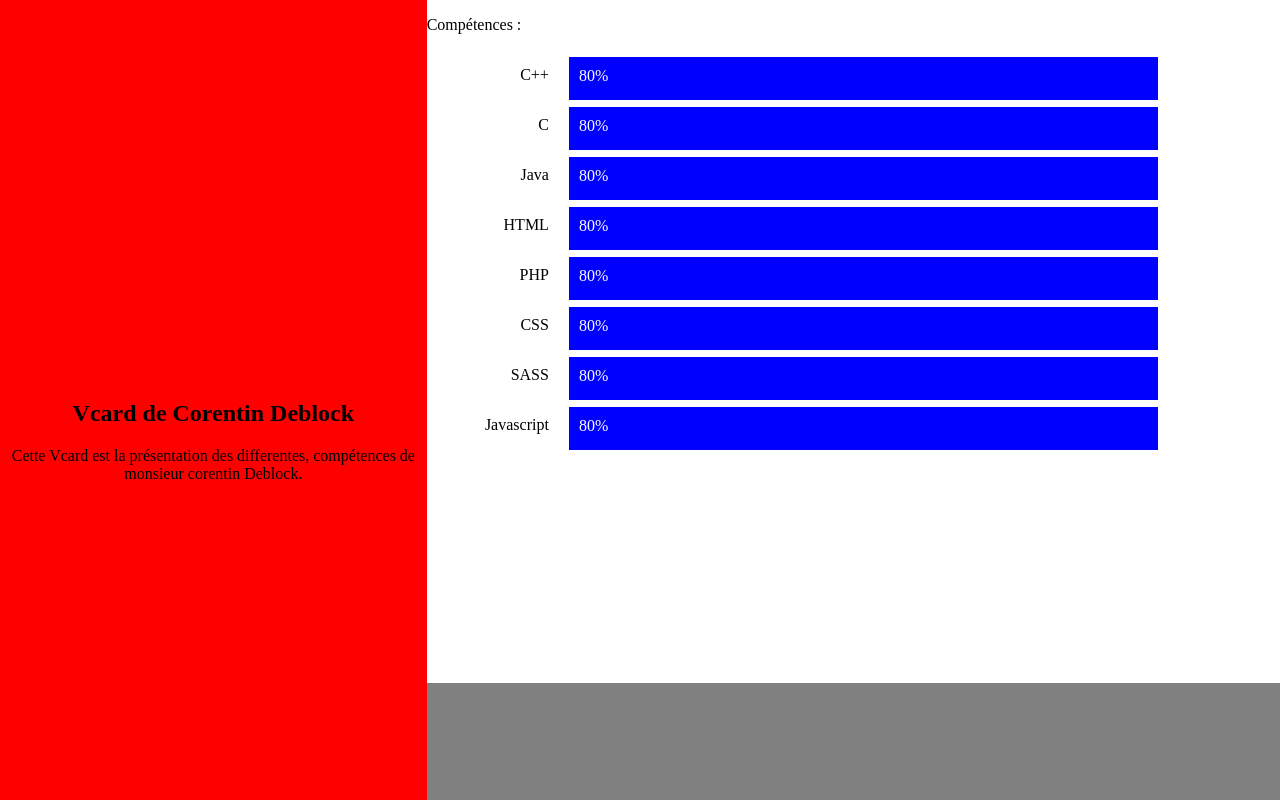
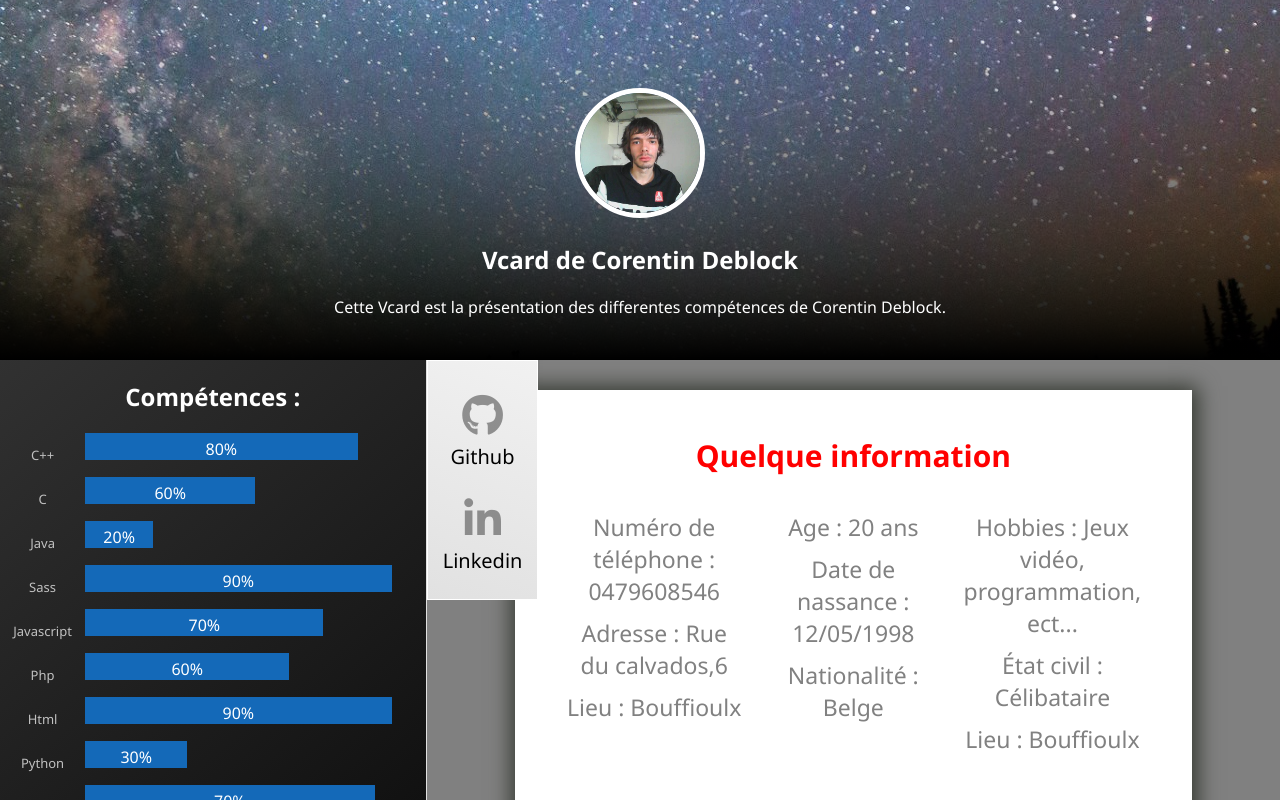
Before and after one commit to CorentinDeblock/VCard, a plain HTML site: page Index.html in a window 1280 px wide. Drawn offline with Linux system fonts and the light colour scheme.

Commit message:
Ajout de la vcard

```diff
--- a/Index.html
+++ b/Index.html
@@ -4,53 +4,148 @@
     <meta charset="UTF-8">
     <meta name="viewport" content="width=device-width, initial-scale=1.0">
     <meta http-equiv="X-UA-Compatible" content="ie=edge">
-    <title>Document</title>
-    <link rel="stylesheet" href="style.css">
+    <title>Vcard CorentinDeblock</title>
+    <link rel="stylesheet" href="css/style.css">
+    <link rel="stylesheet" href="https://use.fontawesome.com/releases/v5.8.1/css/all.css" integrity="sha384-50oBUHEmvpQ+1lW4y57PTFmhCaXp0ML5d60M1M7uH2+nqUivzIebhndOJK28anvf" crossorigin="anonymous">
 </head>
 <body>
     <aside>
         <div class="content">
+            <img src="image/photo-coco.jpg" class="pdp"alt="pdpCorentin">
             <h1>Vcard de Corentin Deblock</h1>
-            <p>Cette Vcard est la présentation des differentes, compétences de monsieur corentin Deblock.</p>
+            <p>Cette Vcard est la présentation des differentes compétences de Corentin Deblock.</p>
         </div>
     </aside>
     <main>
-        <p>Compétences : </p>
+        <h2>Compétences : </h2>
         <div class="content-prog">
             <p>C++</p>
-            <div class="cpp graphics-percent">80%</div>
+            <div class="cpp graphics-answer cpp">80%</div>
         </div>
         <div class="content-prog">
             <p>C</p>
-            <div class="cpp graphics-percent">80%</div>
+            <div class="c graphics-answer c">60%</div>
         </div>
         <div class="content-prog">
             <p>Java</p>
-            <div class="cpp graphics-percent">80%</div>
+            <div class="java graphics-answer java">20%</div>
         </div>
         <div class="content-prog">
-            <p>HTML</p>
-            <div class="cpp graphics-percent">80%</div>
-        </div>
-        <div class="content-prog">
-            <p>PHP</p>
-            <div class="cpp graphics-percent">80%</div>
-        </div>
-        <div class="content-prog">
-            <p>CSS</p>
-            <div class="cpp graphics-percent">80%</div>
-        </div>
-        <div class="content-prog">
-            <p>SASS</p>
-            <div class="cpp graphics-percent">80%</div>
+            <p>Sass</p>
+            <div class="sass graphics-answer html">90%</div>
         </div>
         <div class="content-prog">
             <p>Javascript</p>
-            <div class="cpp graphics-percent">80%</div>
+            <div class="javascript graphics-answer">70%</div>
+        </div>
+        <div class="content-prog">
+            <p>Php</p>
+            <div class="php graphics-answer">60%</div>
+        </div>
+        <div class="content-prog">
+            <p>Html</p>
+            <div class="html graphics-answer">90%</div>
+        </div>
+        <div class="content-prog">
+            <p>Python</p>
+            <div class="python graphics-answer">30%</div>
+        </div>
+        <div class="content-prog">
+            <p>Css</p>
+            <div class="css graphics-answer">70%</div>
+        </div>
+        <div class="content-prog">
+            <p>c#</p>
+            <div class="cSharp graphics-answer">50%</div>
         </div>
     </main>
     <footer>
-
+        <div class="reseau">
+            <div>
+                <a href="https://github.com/CorentinDeblock" class="fab fa-github"></a>
+                <p>Github</p>
+            </div>
+            <div>
+                <a href="https://www.linkedin.com/in/corentin-deblock" class="fab fa-linkedin-in"></a>
+                <p>Linkedin</p>
+            </div>
+        </div>
+        <section>
+            <h2 class="qaTitle">Quelque information</h2>
+            <article>
+                <div>
+                    <p>Numéro de téléphone : 0479608546</p>
+                    <p>Adresse : Rue du calvados,6</p>
+                    <p>Lieu : Bouffioulx</p>
+                </div>
+                <div>
+                    <p>Age : 20 ans</p>
+                    <p>Date de nassance : 12/05/1998</p>
+                    <p>Nationalité : Belge</p>
+                </div>
+                <div>
+                    <p>Hobbies : Jeux vidéo, programmation, ect...</p>
+                    <p>État civil : Célibataire</p>
+                    <p>Lieu : Bouffioulx</p>
+                </div>
+            </article>
+            <article class="some-information">
+                <div class="Vcontent">
+                    <div class="icon">
+                        <i class="fas fa-desktop"></i>
+                        <i class="fas fa-laptop"></i>
+                        <i class="fas fa-tablet-alt"></i>
+                        <i class="fas fa-mobile-alt"></i>
+                    </div>
+                    <div class="card">
+                        <h2 class="title">Developpeur responsive</h2>
+                        <div>
+                            <p>Je suis capable de développer sur toute les plateforme.</p>
+                            <p>
+                                Aussi bien le desktop que les laptop que les tablette et même le mobile,
+                                je peut également utiliser bootstrap ou alors faire moi même mes grid et les adapter,
+                                a la plateforme et même ecrire mon propes framework.
+                            </p>
+                        </div>
+                    </div>
+                </div>
+                <div class="Vcontent">
+                    <div class="icon">
+                        <i class="fab fa-html5"></i>
+                        <i class="fab fa-css3-alt"></i>
+                        <i class="fab fa-php"></i>
+                        <i class="fab fa-js-square"></i>
+                    </div>
+                    <div class="card">
+                        <h2 class="title">Developpeur front/back end</h2>
+                        <div>
+                            <p>Je suis capable de développer sur tout les languages, que ce sois le front comme le back end.</p>
+                            <p>
+                                Je sais faire du php ainsi que du js et du html mais aussi du css, mais je ne suis pas un
+                                professionnel je doit encore apprendre. Je sais faire une base de données, les stocker, creer des catégories,
+                                faire des requête préparer et combiner le tout avec de l'ajax. Je sais aussi créer des cookies et des session.
+                            </p>
+                        </div>
+                    </div>
+                </div>
+                <div class="Vcontent">
+                    <div class="icon">
+                        <i class="fas fa-gamepad"></i>
+                    </div>
+                    <div class="card">
+                        <h2 class="title">Developpeur de jeu en html 5 / phaser 3</h2>
+                        <div>
+                            <p>Je suis capable de développer des petit jeux flash avec html 5 mais aussi unity et le c#</p>
+                            <p>
+                                J'ai appris a programmer sur Unity mais je programme aussi sur Unity n'étant pas un professionnel je fait des petit jeu simple,
+                                je suis toujours entrain d'apprendre tout ce que je peut pour pouvoir aquérir des connaissance et pour pouvoir réaliser ce que j'ai envie.
+                                Je suis toujours en quête de savoir.
+                            </p>
+                        </div>
+                    </div>
+                </div>
+            </article>
+        </section>
     </footer>
 </body>
 </html>
--- a/Style.css
+++ /dev/null
@@ -1,54 +0,0 @@
-body{
-    position: fixed;
-    margin:0;
-    display:grid;
-    grid-template-areas: "as m"
-                         "as m"
-                         "as f";
-    grid-template-columns: 1fr 2fr;
-    height: 100%;
-    width: 100%;
-}
-.content-prog{
-    display:grid;
-    grid-template-columns: 1fr 5fr;
-}
-.content-prog p {
-    margin-right:20px;
-    text-align: right;
-}
-.cpp{
-    width:80%;
-}
-.c{
-    width: 60%;
-}
-.java{
-    width:20%;
-}
-.html{
-    width:90%;
-}
-.graphics-percent{
-    background-color:blue;
-    color:white;
-    padding:10px;
-    margin-top:7px;
-}
-aside{
-    grid-area: as;
-    background-color: red;
-    text-align: center;
-}
-.content{
-    position: sticky;
-    top:50%;
-}
-main{
-    grid-area: m;
-    background-color: White;
-}
-footer{
-    grid-area: f;
-    background-color: grey;
-}
--- /dev/null
+++ b/css/Style.css
@@ -0,0 +1,204 @@
+*{
+    font-family: 'Segoe UI', Tahoma, Geneva, Verdana, sans-serif;
+}
+body{
+    position: fixed;
+    margin:0;
+    display:grid;
+    grid-template-areas: "as as"
+                         "as as"
+                         "m f";
+    grid-template-columns: 1fr 2fr;
+    grid-template-rows: 0px 1fr 55%;
+    height: 100%;
+    width: 100%;
+}
+.content-prog{
+    display:grid;
+    grid-template-columns: 1fr 4fr;
+}
+.content-prog p {
+    text-align: center;
+}
+.some-information{
+    margin-top: 40px;
+}
+.html{
+    width:90%;
+    animation: graphicsAnim linear 0.9s;
+}
+.php{
+    width:60%;
+    animation: graphicsAnim linear 0.6s;
+}
+.java{
+    width:20%;
+    animation: graphicsAnim linear 0.2s;
+}
+.css{
+    width:85%;
+    animation: graphicsAnim linear 0.85s;
+}
+.javascript{
+    width:70%;
+    animation: graphicsAnim linear 0.7s;
+}
+.sass{
+    width:90%;
+    animation: graphicsAnim linear 0.9s;
+}
+.python{
+    width: 30%;
+    animation: graphicsAnim linear 0.3s;
+}
+.cpp{
+    width:80%;
+    animation: graphicsAnim linear 0.8s;
+}
+.c{
+    width:50%;
+    animation: graphicsAnim linear 0.5s;
+}
+.cSharp{
+    width: 50%;
+    animation: graphicsAnim linear 0.5s;
+}
+.graphics-answer{
+    background-color:hsl(209, 80%, 40%);
+    color:white;
+    padding-top:5px;
+    height: 50%;
+    text-align: center;
+}
+.reseau{
+    position: sticky;
+    top:0%;
+    float: left;
+    background-image: linear-gradient(20deg,#e1e1e1,#f1f1f1);
+    border: 1px solid white;
+    font-size:42px;
+    padding:15px;
+    margin:auto;
+    text-align: center;
+}
+.reseau a{
+    color:#515151;
+    opacity: 0.6;
+    text-decoration: none;
+}
+.reseau a:hover{
+    opacity: 1.0;
+    transition:opacity 0.7s;
+}
+.reseau div{
+    padding: 10px 0px;
+}
+.reseau p {
+    margin:0;
+    font-size:20px;
+}
+aside{
+    grid-area: as;
+    background: linear-gradient(transparent,black), url("../Image/VcardBackground.jpg") no-repeat center;
+    text-align: center;
+    color:white;
+}
+.card{
+    background-color: #e9e9e9;
+    margin:10px;
+    padding:5px;
+    font-size: 25px;
+}
+.icon{
+    display:flex;
+    justify-content: space-evenly;
+    font-size: 30px;
+    color:#a1a1a1;
+}
+footer section{
+    background-color:white;
+    grid-column-gap: 20px;
+    width:70%;
+    margin:auto;
+    margin-top:30px;
+    padding:20px 40px;
+    word-wrap:break-word;
+    text-align: center;
+    box-shadow: 1px 1px 20px 5px #353931;
+    margin-bottom:2%;
+}
+.qaTitle{
+    color:red;
+    font-size:30px;
+}
+footer article{
+    display:grid;
+    grid-template-columns: 3fr 3fr 3fr;
+    margin:auto;
+    font-size:23px;
+    color:#818181;
+}
+footer article h2{
+    font-size:23px;
+}
+footer section img{
+    width: 150px;
+    height: 150px;
+    border-radius: 5%;
+}
+footer section p {
+    margin:10px;
+}
+.content{
+    position: sticky;
+    top:11%;
+    text-align: center;
+}
+footer{
+    overflow-y: scroll;
+}
+.pdp{
+    width: 120px;
+    height: 120px;
+    border-radius: 50%;
+    border: 5px solid white;
+}
+main{
+    grid-area: m;
+    text-align: center;
+    background-image: linear-gradient(140deg,#313131,#111111);
+    color:white;
+    overflow-y:scroll;
+    border-right: 1px solid #e1e1e1;
+}
+main p{
+    color: #c1c1c1;
+    font-size:13px;
+}
+*::-webkit-scrollbar{
+    background-color:transparent;
+}
+*::-webkit-scrollbar-thumb{
+    background-color:#21212151;
+    border-radius: 40px;
+    border: 2px solid white;
+}
+*::-moz-scrollbar{
+    background-color:transparent;
+}
+*::-moz-scrollbar-thumb{
+    background-color:#21212151;
+    border-radius: 40px;
+    border: 2px solid white;
+}
+footer{
+    grid-area: f;
+    background-color: grey;
+}
+@keyframes graphicsAnim{
+    from{
+        width:0%;
+    }to{
+        width:attr(width);
+    }
+}
```
Also changed, not shown: Image/VcardBackground.jpg (added), Image/photo-coco.jpg (added).
